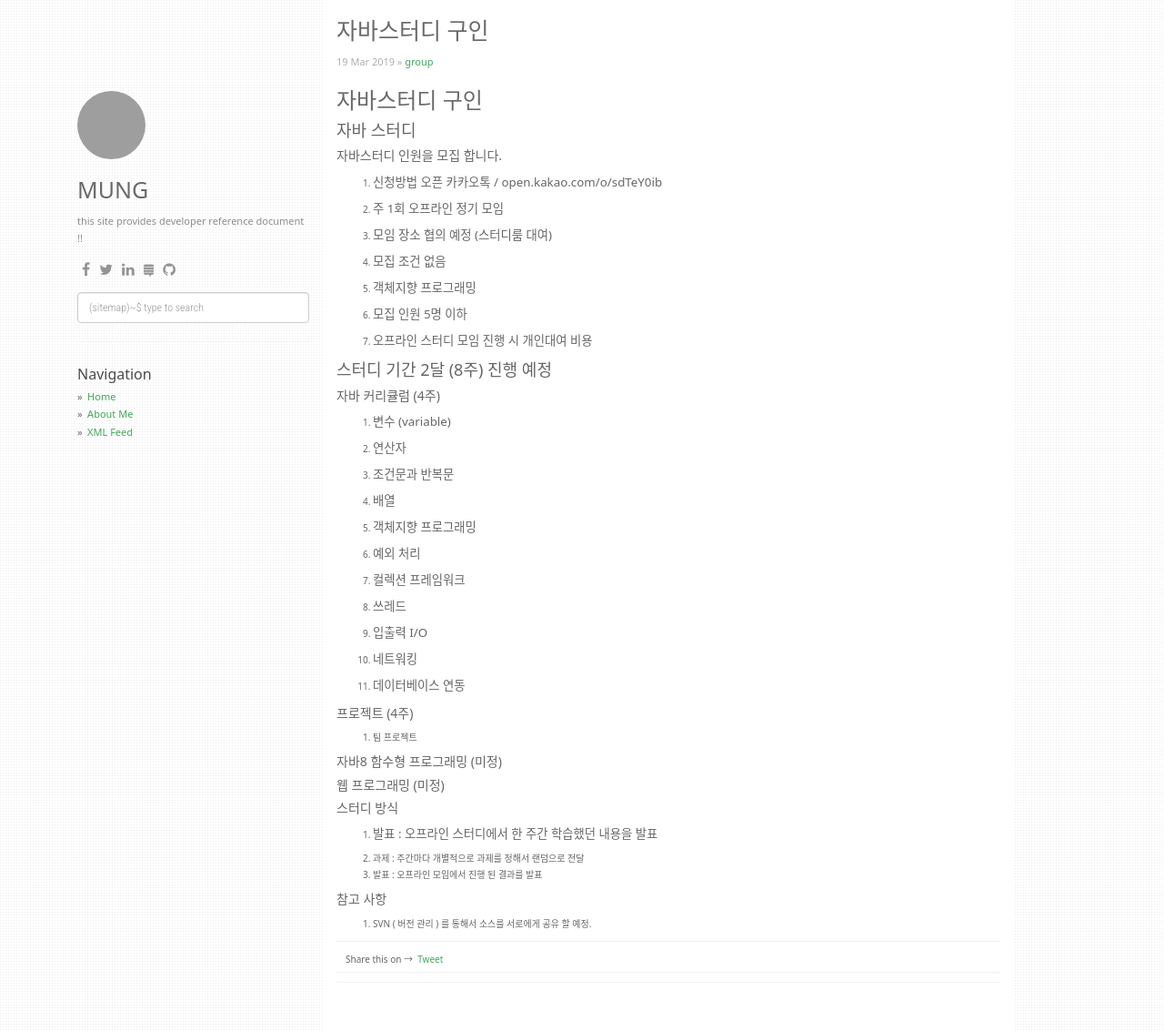
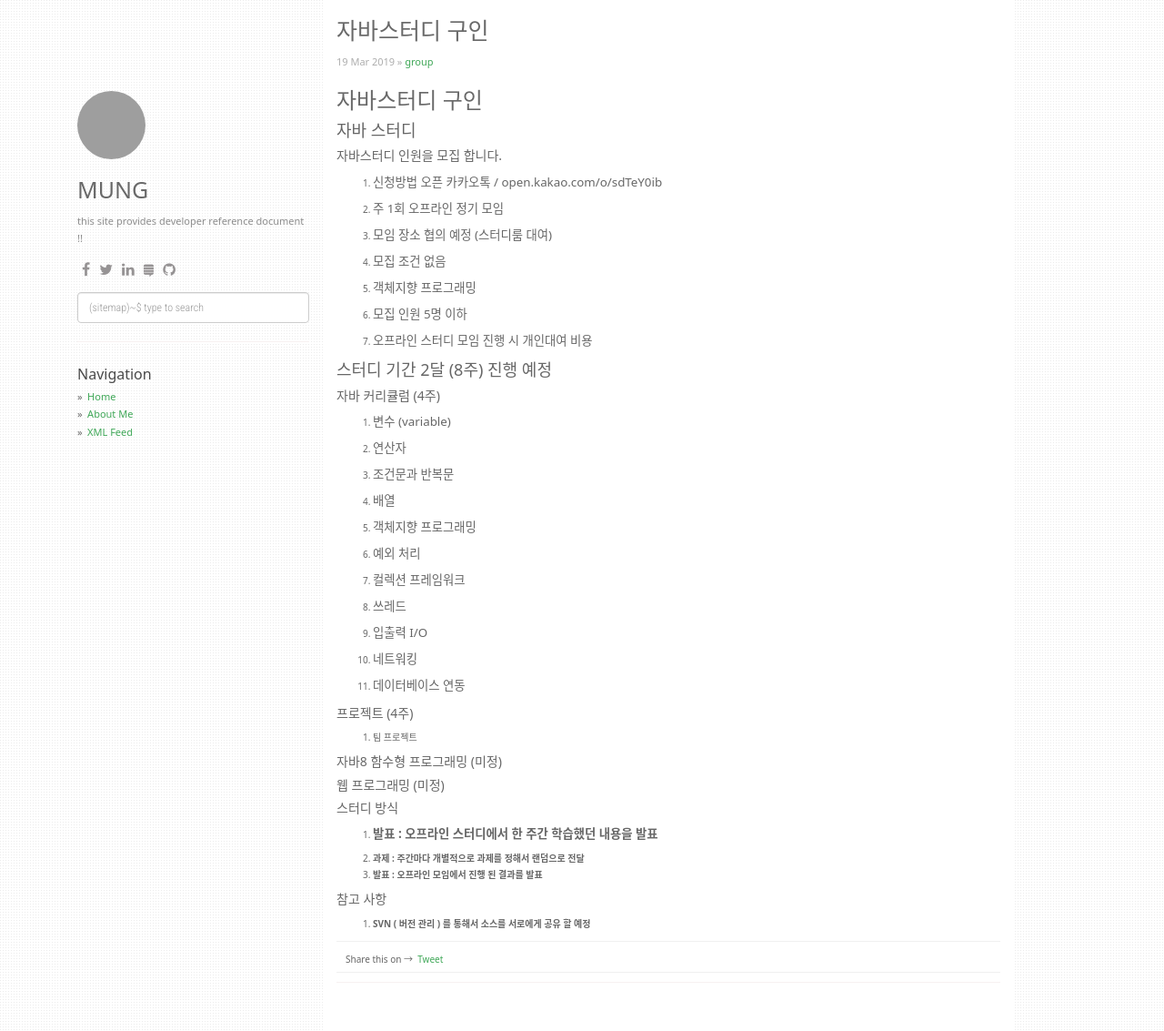
Before and after one commit to dev-docs/document, a Jekyll site: the page built from _posts/2019-03-19-Java-Study-page.md, in a window 1280 px wide and 1133 px high. Shown: the whole window at 91% size. Built offline with Jekyll 4.4.1, drawn with Linux system fonts in a browser that asks for light colours; nearby versions of some CDN libraries; comment, search, counter and statistics services are not loaded; grey boxes are pictures that could not be loaded.

```diff
--- a/_posts/2019-03-19-Java-Study-page.md
+++ b/_posts/2019-03-19-Java-Study-page.md
@@ -68,15 +68,21 @@ categories: [group]
 
 
 
+
+
+
+
+
+
 ##### 스터디  방식
 
-1. 발표 : 오프라인 스터디에서 한 주간 학습했던 내용을 발표
+1. **발표 : 오프라인 스터디에서 한 주간 학습했던 내용을 발표**
 
-1. 과제 : 주간마다 개별적으로 과제를 정해서 랜덤으로 전달
-2. 발표 :  오프라인 모임에서 진행 된 결과를 발표
+1. **과제 : 주간마다 개별적으로 과제를 정해서 랜덤으로 전달**
+2. **발표 :  오프라인 모임에서 진행 된 결과를 발표**
 
 
 
 ##### 참고 사항
 
-1. SVN ( 버전 관리 ) 를 통해서 소스를 서로에게 공유 할 예정.
+1. **SVN ( 버전 관리 ) 를 통해서 소스를 서로에게 공유 할 예정**
```
